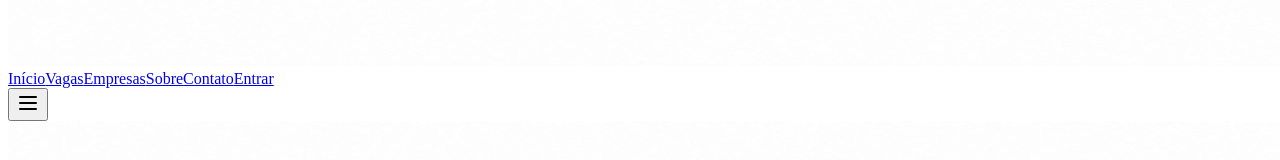
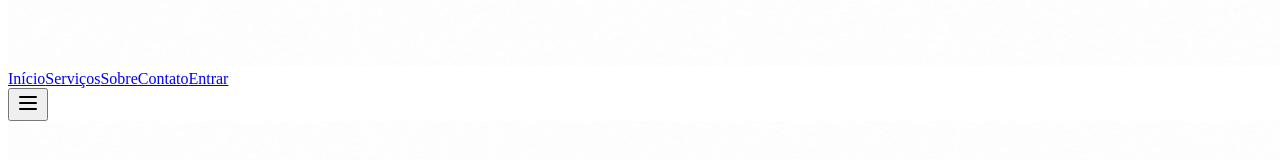
Before and after one commit to trivoroficial/consult_recruit, a Next.js app: page / in a window 1280 px wide. Shown: the part 742-902 px from the top of the page. Built offline with nearby package versions, Linux system fonts and the light colour scheme.

Commit message:
Update Header.tsx

```diff
--- a/src/components/layout/Header.tsx
+++ b/src/components/layout/Header.tsx
@@ -10,7 +10,7 @@ export function Header() {
   const pathname = usePathname()
   const [mobileMenuOpen, setMobileMenuOpen] = useState(false)
 
-  // NÃO MOSTRAR O HEADER EM PÁGINAS DE DASHBOARD
+  // NÃO MOSTRAR O HEADER EM PÁGINAS DE DASHBOARD E AUTH
   const isDashboard = pathname?.startsWith('/admin') ||
                       pathname?.startsWith('/empresa') ||
                       pathname?.startsWith('/candidato') ||
@@ -23,8 +23,7 @@ export function Header() {
 
   const navItems = [
     { label: 'Início', href: '/' },
-    { label: 'Vagas', href: '/vagas' },
-    { label: 'Empresas', href: '/empresas' },
+    { label: 'Serviços', href: '/servicos' },
     { label: 'Sobre', href: '/sobre' },
     { label: 'Contato', href: '/contato' },
   ]
```
